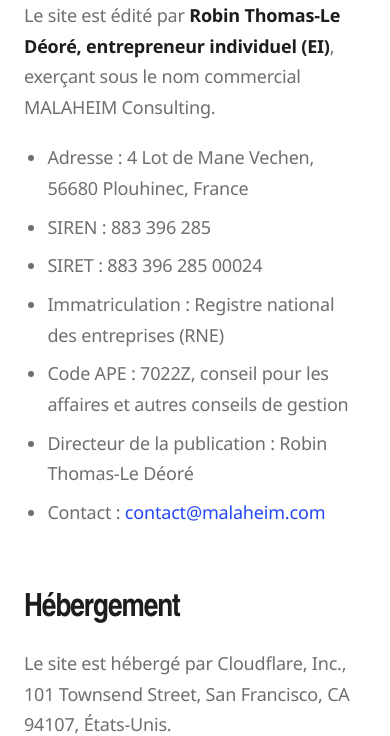
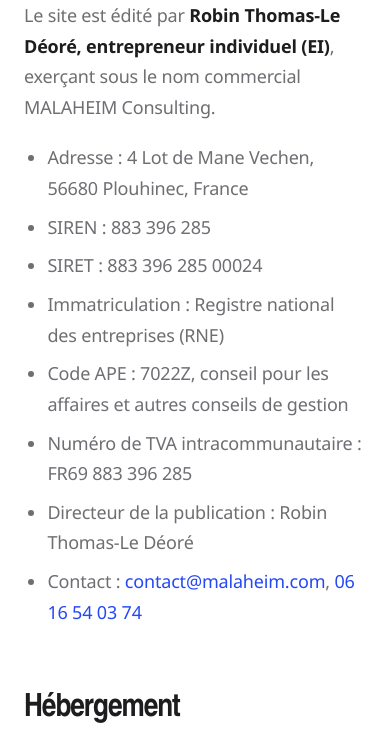
Before and after one commit to tldr56/malaheim, an Astro site: page /mentions-legales in a window 390 px wide. Shown: the part 375-1111 px from the top of the page. Built offline with nearby package versions, Linux system fonts and the light colour scheme; Astro itself is replaced by a stand-in of ours.

Commit message:
Mentions légales : numéro de TVA intracommunautaire et téléphone
Co-Authored-By: Claude Opus 5.5 <noreply@anthropic.com>
Claude-Session: https://claude.ai/code/session_014cqFe94xbSJJxSpDbH6pbd

```diff
--- a/src/pages/mentions-legales.md
+++ b/src/pages/mentions-legales.md
@@ -14,8 +14,9 @@ Le site est édité par **Robin Thomas-Le Déoré, entrepreneur individuel (EI)*
 - SIRET : 883 396 285 00024
 - Immatriculation : Registre national des entreprises (RNE)
 - Code APE : 7022Z, conseil pour les affaires et autres conseils de gestion
+- Numéro de TVA intracommunautaire : FR69 883 396 285
 - Directeur de la publication : Robin Thomas-Le Déoré
-- Contact : [contact@malaheim.com](mailto:contact@malaheim.com)
+- Contact : [contact@malaheim.com](mailto:contact@malaheim.com), [06 16 54 03 74](tel:+33616540374)
 
 ## Hébergement
 
```
